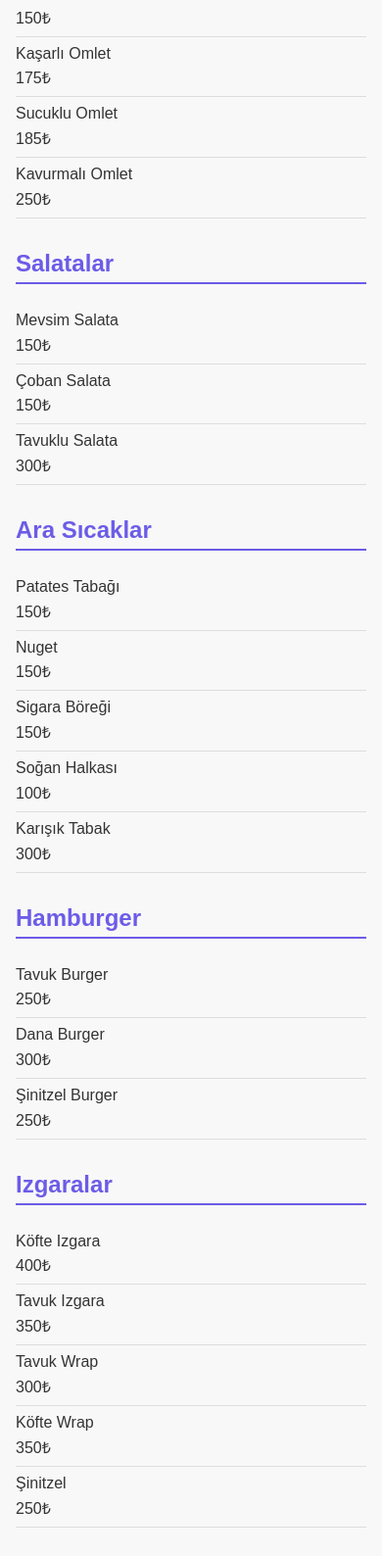
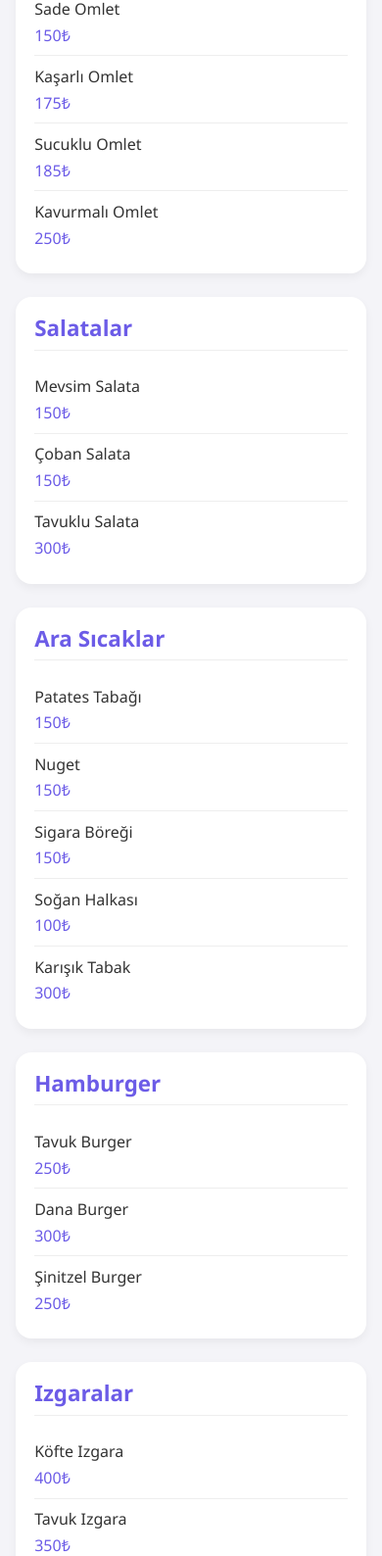
Before and after one commit to pontebutikotel/pontebutikotel.github.io, a plain HTML site: page index.html in a window 390 px wide. Shown: the part 412-2000 px from the top of the page at 98% size. Drawn offline with Linux system fonts and the light colour scheme.

Commit message:
Update index.html

```diff
--- a/index.html
+++ b/index.html
@@ -5,51 +5,85 @@
   <meta name="viewport" content="width=device-width, initial-scale=1.0">
   <title>PONTE Cafe Menü</title>
   <style>
+    :root {
+      --primary: #6c5ce7;
+      --background: #f4f4f8;
+      --card-bg: #fff;
+      --text-color: #333;
+      --shadow: 0 4px 10px rgba(0, 0, 0, 0.05);
+    }
+
+    * {
+      box-sizing: border-box;
+    }
+
     body {
-      font-family: Arial, sans-serif;
       margin: 0;
-      padding: 0;
-      background-color: #f8f8f8;
-      color: #333;
+      font-family: 'Segoe UI', Tahoma, Geneva, Verdana, sans-serif;
+      background: var(--background);
+      color: var(--text-color);
     }
+
     header {
-      background-color: #6c5ce7;
+      background: var(--primary);
       color: white;
-      padding: 1rem;
+      padding: 2rem 1rem;
       text-align: center;
+      border-bottom-left-radius: 1rem;
+      border-bottom-right-radius: 1rem;
     }
+
+    header h1 {
+      margin: 0;
+      font-size: 2rem;
+    }
+
     main {
       padding: 1rem;
-      max-width: 600px;
+      max-width: 800px;
       margin: auto;
     }
-    section {
-      margin-bottom: 2rem;
+
+    .menu-section {
+      background: var(--card-bg);
+      border-radius: 1rem;
+      box-shadow: var(--shadow);
+      padding: 1rem 1.2rem;
+      margin-bottom: 1.5rem;
     }
-    h2 {
-      color: #6c5ce7;
-      border-bottom: 2px solid #6c5ce7;
-      padding-bottom: 0.3rem;
+
+    .menu-section h2 {
+      margin-top: 0;
+      color: var(--primary);
+      font-size: 1.4rem;
+      border-bottom: 1px solid #eee;
+      padding-bottom: 0.4rem;
+      margin-bottom: 1rem;
     }
-    ul {
-      list-style: none;
-      padding: 0;
-    }
-    li {
+
+    .menu-item {
       display: flex;
       justify-content: space-between;
-      padding: 0.5rem 0;
-      border-bottom: 1px solid #ddd;
+      align-items: center;
+      padding: 0.6rem 0;
+      border-bottom: 1px solid #eee;
     }
+
+    .menu-item:last-child {
+      border-bottom: none;
+    }
+
     .item-name {
       font-weight: 500;
     }
+
     .price {
-      font-weight: 400;
+      font-weight: 500;
+      color: var(--primary);
     }
 
     @media (max-width: 600px) {
-      li {
+      .menu-item {
         flex-direction: column;
         align-items: flex-start;
       }
@@ -64,79 +98,67 @@
     <h1>PONTE Cafe Menü</h1>
   </header>
   <main>
-    <section>
+
+    <div class="menu-section">
       <h2>Kahvaltı</h2>
-      <ul>
-        <li><span class="item-name">Serpme Kahvaltı (2 Kişilik)</span><span class="price">1000₺</span></li>
-        <li><span class="item-name">Kahvaltı Tabağı</span><span class="price">300₺</span></li>
-        <li><span class="item-name">Menemen</span><span class="price">200₺</span></li>
-        <li><span class="item-name">Sade Omlet</span><span class="price">150₺</span></li>
-        <li><span class="item-name">Kaşarlı Omlet</span><span class="price">175₺</span></li>
-        <li><span class="item-name">Sucuklu Omlet</span><span class="price">185₺</span></li>
-        <li><span class="item-name">Kavurmalı Omlet</span><span class="price">250₺</span></li>
-      </ul>
-    </section>
+      <div class="menu-item"><span class="item-name">Serpme Kahvaltı (2 Kişilik)</span><span class="price">1000₺</span></div>
+      <div class="menu-item"><span class="item-name">Kahvaltı Tabağı</span><span class="price">300₺</span></div>
+      <div class="menu-item"><span class="item-name">Menemen</span><span class="price">200₺</span></div>
+      <div class="menu-item"><span class="item-name">Sade Omlet</span><span class="price">150₺</span></div>
+      <div class="menu-item"><span class="item-name">Kaşarlı Omlet</span><span class="price">175₺</span></div>
+      <div class="menu-item"><span class="item-name">Sucuklu Omlet</span><span class="price">185₺</span></div>
+      <div class="menu-item"><span class="item-name">Kavurmalı Omlet</span><span class="price">250₺</span></div>
+    </div>
 
-    <section>
+    <div class="menu-section">
       <h2>Salatalar</h2>
-      <ul>
-        <li><span class="item-name">Mevsim Salata</span><span class="price">150₺</span></li>
-        <li><span class="item-name">Çoban Salata</span><span class="price">150₺</span></li>
-        <li><span class="item-name">Tavuklu Salata</span><span class="price">300₺</span></li>
-      </ul>
-    </section>
+      <div class="menu-item"><span class="item-name">Mevsim Salata</span><span class="price">150₺</span></div>
+      <div class="menu-item"><span class="item-name">Çoban Salata</span><span class="price">150₺</span></div>
+      <div class="menu-item"><span class="item-name">Tavuklu Salata</span><span class="price">300₺</span></div>
+    </div>
 
-    <section>
+    <div class="menu-section">
       <h2>Ara Sıcaklar</h2>
-      <ul>
-        <li><span class="item-name">Patates Tabağı</span><span class="price">150₺</span></li>
-        <li><span class="item-name">Nuget</span><span class="price">150₺</span></li>
-        <li><span class="item-name">Sigara Böreği</span><span class="price">150₺</span></li>
-        <li><span class="item-name">Soğan Halkası</span><span class="price">100₺</span></li>
-        <li><span class="item-name">Karışık Tabak</span><span class="price">300₺</span></li>
-      </ul>
-    </section>
+      <div class="menu-item"><span class="item-name">Patates Tabağı</span><span class="price">150₺</span></div>
+      <div class="menu-item"><span class="item-name">Nuget</span><span class="price">150₺</span></div>
+      <div class="menu-item"><span class="item-name">Sigara Böreği</span><span class="price">150₺</span></div>
+      <div class="menu-item"><span class="item-name">Soğan Halkası</span><span class="price">100₺</span></div>
+      <div class="menu-item"><span class="item-name">Karışık Tabak</span><span class="price">300₺</span></div>
+    </div>
 
-    <section>
+    <div class="menu-section">
       <h2>Hamburger</h2>
-      <ul>
-        <li><span class="item-name">Tavuk Burger</span><span class="price">250₺</span></li>
-        <li><span class="item-name">Dana Burger</span><span class="price">300₺</span></li>
-        <li><span class="item-name">Şinitzel Burger</span><span class="price">250₺</span></li>
-      </ul>
-    </section>
+      <div class="menu-item"><span class="item-name">Tavuk Burger</span><span class="price">250₺</span></div>
+      <div class="menu-item"><span class="item-name">Dana Burger</span><span class="price">300₺</span></div>
+      <div class="menu-item"><span class="item-name">Şinitzel Burger</span><span class="price">250₺</span></div>
+    </div>
 
-    <section>
+    <div class="menu-section">
       <h2>Izgaralar</h2>
-      <ul>
-        <li><span class="item-name">Köfte Izgara</span><span class="price">400₺</span></li>
-        <li><span class="item-name">Tavuk Izgara</span><span class="price">350₺</span></li>
-        <li><span class="item-name">Tavuk Wrap</span><span class="price">300₺</span></li>
-        <li><span class="item-name">Köfte Wrap</span><span class="price">350₺</span></li>
-        <li><span class="item-name">Şinitzel</span><span class="price">250₺</span></li>
-      </ul>
-    </section>
+      <div class="menu-item"><span class="item-name">Köfte Izgara</span><span class="price">400₺</span></div>
+      <div class="menu-item"><span class="item-name">Tavuk Izgara</span><span class="price">350₺</span></div>
+      <div class="menu-item"><span class="item-name">Tavuk Wrap</span><span class="price">300₺</span></div>
+      <div class="menu-item"><span class="item-name">Köfte Wrap</span><span class="price">350₺</span></div>
+      <div class="menu-item"><span class="item-name">Şinitzel</span><span class="price">250₺</span></div>
+    </div>
 
-    <section>
+    <div class="menu-section">
       <h2>İçecekler</h2>
-      <ul>
-        <li><span class="item-name">Ayran</span><span class="price">50₺</span></li>
-        <li><span class="item-name">Limonata</span><span class="price">50₺</span></li>
-        <li><span class="item-name">Çay</span><span class="price">15₺</span></li>
-        <li><span class="item-name">Soda</span><span class="price">30₺</span></li>
-        <li><span class="item-name">Kola & Fanta vb.</span><span class="price">60₺</span></li>
-      </ul>
-    </section>
+      <div class="menu-item"><span class="item-name">Ayran</span><span class="price">50₺</span></div>
+      <div class="menu-item"><span class="item-name">Limonata</span><span class="price">50₺</span></div>
+      <div class="menu-item"><span class="item-name">Çay</span><span class="price">15₺</span></div>
+      <div class="menu-item"><span class="item-name">Soda</span><span class="price">30₺</span></div>
+      <div class="menu-item"><span class="item-name">Kola & Fanta vb.</span><span class="price">60₺</span></div>
+    </div>
 
-    <section>
+    <div class="menu-section">
       <h2>Tatlılar</h2>
-      <ul>
-        <li><span class="item-name">Suffle</span><span class="price">200₺</span></li>
-        <li><span class="item-name">Sütlaç</span><span class="price">200₺</span></li>
-        <li><span class="item-name">Waffle</span><span class="price">250₺</span></li>
-        <li><span class="item-name">Künefe</span><span class="price">200₺</span></li>
-      </ul>
-    </section>
+      <div class="menu-item"><span class="item-name">Suffle</span><span class="price">200₺</span></div>
+      <div class="menu-item"><span class="item-name">Sütlaç</span><span class="price">200₺</span></div>
+      <div class="menu-item"><span class="item-name">Waffle</span><span class="price">250₺</span></div>
+      <div class="menu-item"><span class="item-name">Künefe</span><span class="price">200₺</span></div>
+    </div>
+
   </main>
 </body>
 </html>
```
